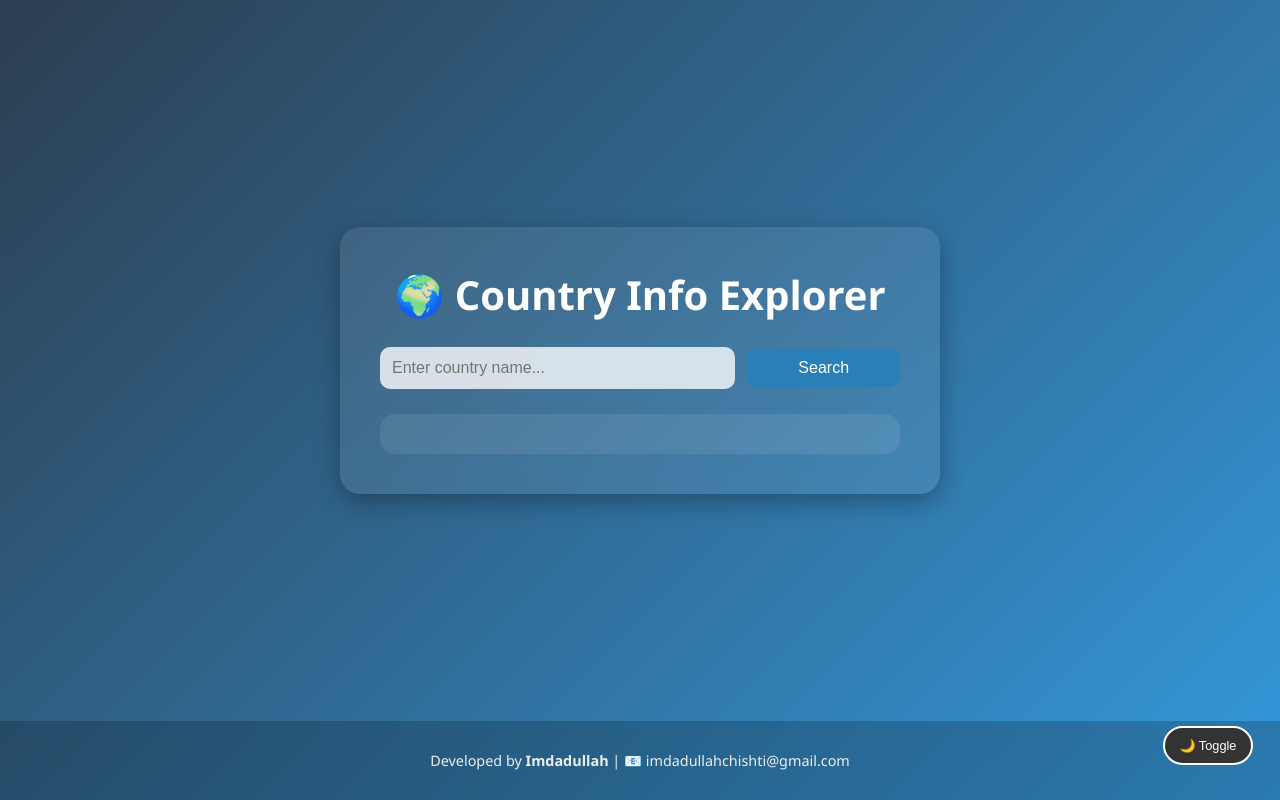
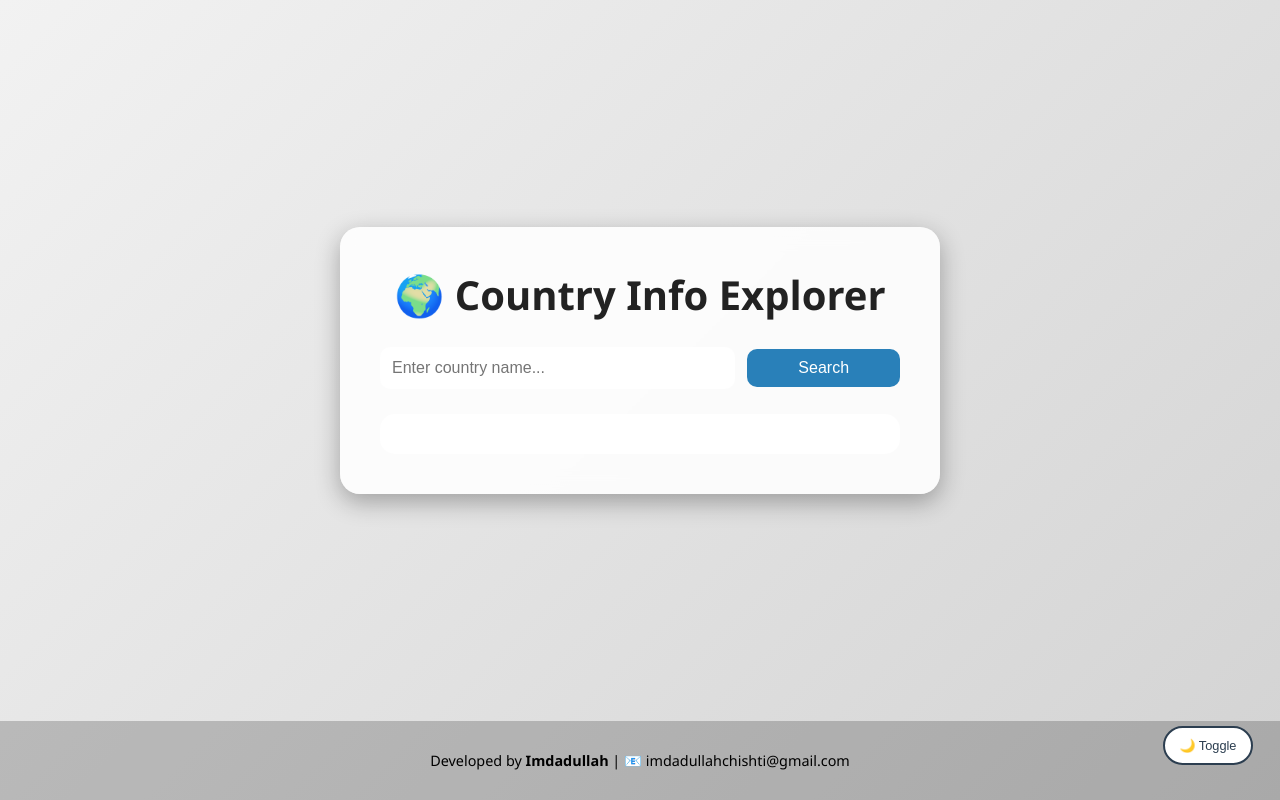
Before and after one commit to spidey077/CountryAPI, a plain HTML site: page index.html in a window 1280 px wide. Both pictures are taken after a click on the button "🌙 Toggle". Drawn offline with Linux system fonts and the light colour scheme.

Commit message:
Update index.html

```diff
--- a/index.html
+++ b/index.html
@@ -251,7 +251,9 @@
     const details = document.getElementById("countryDetails");
     const button = document.getElementById("searchBtn");
     const toggleBtn = document.getElementById("toggleTheme");
-
+ toggleBtn.addEventListener("click", () => {
+      document.body.classList.toggle("light");
+    });
     button.addEventListener("click", async () => {
   const countryName = getsearch.value.trim();
 
```
